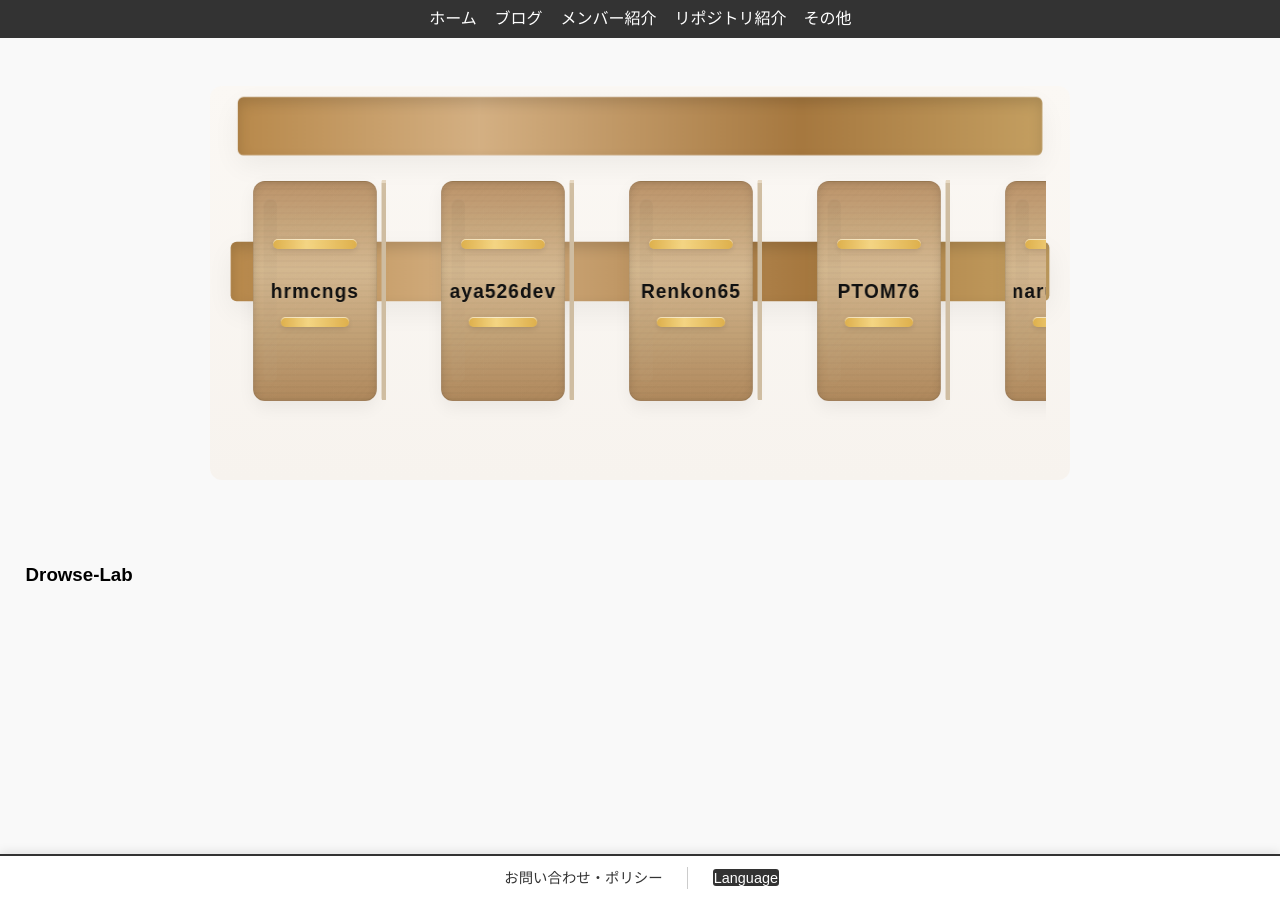
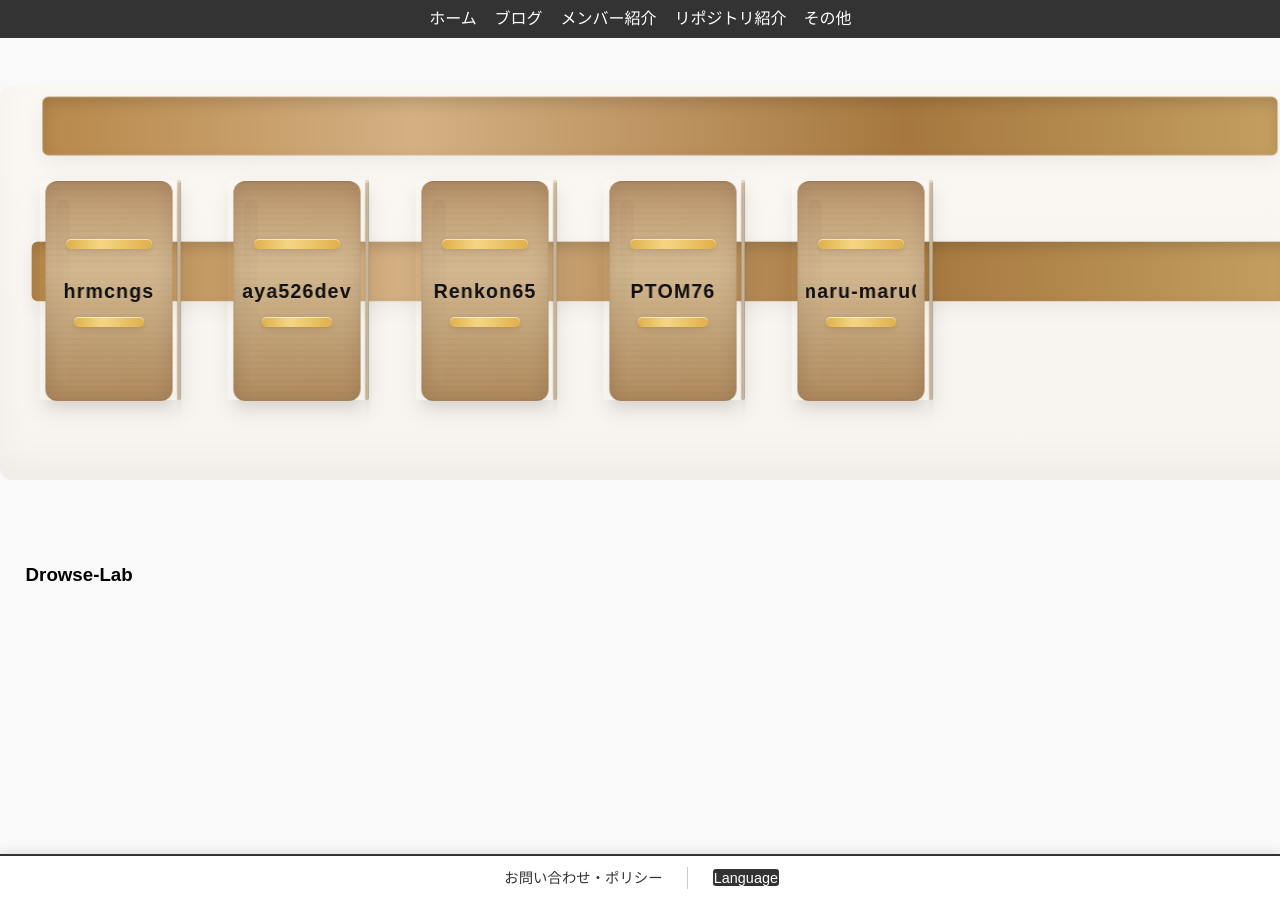
Before and after one commit to Drowse-Lab/Drowse-Lab, a Jekyll site: the page built from diary/index.html, in a window 1280 px wide. Built offline with Jekyll 4.4.1, drawn with Linux system fonts in a browser that asks for light colours; nearby versions of some CDN libraries; some web fonts are replaced; a style sheet for code colours, icons or effects is not loaded.

Commit message:
テスト

```diff
--- a/assets/css/diary.css
+++ b/assets/css/diary.css
@@ -132,65 +132,89 @@
   .diary-link { padding: 14px 14px; }
 }
 /* ===== 3D Book Shelf （該当セクション） ===== */
-/* 棚コンテナ */
+/* ===== diary.css: 本棚（フルブリード＋立体感＋影の整理） =====
+   ここは既存の本棚周りのスタイルを上書きする想定です。
+*/
+
+/* 棚コンテナを画面幅いっぱいに広げ、ページの左端から詰める表示にする */
 .book-shelf{
   position: relative;
+  /* full-bleed：コンテナが中央寄せでもビューポート幅いっぱいに広がる */
+  max-width: none;
+  width: 100vw;
+  margin-left: calc(50% - 50vw);
+  margin-right: calc(50% - 50vw);
+
   perspective: 900px;
   -webkit-perspective: 900px;
   perspective-origin: 50% 30%;
-  margin: 28px auto 10px;
-  max-width: 1120px;
-  padding: 36px 24px 48px; /* 棚をよりゆったり */
+  margin-top: 28px;
+  margin-bottom: 10px;
+  padding: 36px 20px 48px; /* 左寄せに見せるために左右のパディングを控えめに */
   background: linear-gradient(180deg,#fbf8f4 0%, #f7f3ee 100%);
   border-radius: 12px;
+  /* 背景に奥行きを出すための薄い内側シャドウ */
+  box-shadow: inset 0 -18px 32px rgba(0,0,0,0.03);
 }
 
-/* 木の棚板（上段・下段） */
+/* 棚板（上段・下段）：本より一段下に見せる */
 .book-shelf::before,
 .book-shelf::after{
-  content: "";
+  content:"";
   position: absolute;
   left: 2%;
   right: 2%;
   height: 60px;
   background: linear-gradient(90deg, #b8894b 0%, #d4b083 30%, #a6783f 70%, #c49f61 100%);
   border-radius: 6px;
-  box-shadow: inset 0 6px 14px rgba(0,0,0,.14), 0 10px 28px rgba(0,0,0,.06);
+  /* 棚板の深さを出すため、内側の影と手前の柔らかい影で表現 */
+  box-shadow: inset 0 6px 14px rgba(0,0,0,.14), 0 8px 22px rgba(0,0,0,.06);
   z-index: 2;
   transform-origin: center;
 }
 
-/* 上の棚 */
-.book-shelf::before{ top: 8px; transform: translateZ(-24px); }
+/* 上の棚（飾り） */
+.book-shelf::before{
+  top: 8px;
+  transform: translateZ(-24px);
+}
 
-/* 下の棚（本が乗る位置） — 本の底辺と合うように微調整 */
-.book-shelf::after{ top: 156px; transform: translateZ(-8px); }
+/* 下の棚（本が“乗る”位置）：本の底辺に合わせる */
+.book-shelf::after{
+  top: 156px; /* 必要なら 140〜170px で微調整 */
+  transform: translateZ(-8px);
+}
 
-/* optional backdrop inside shelf */
+/* 棚の奥のバックドロップ（ごく薄くして深みを出す） */
 .book-shelf .shelf-backdrop{
   position: absolute;
   left: 2%;
   right: 2%;
   top: 200px;
   height: 80px;
-  background: linear-gradient(180deg, rgba(0,0,0,0.03), rgba(0,0,0,0.01));
+  background: linear-gradient(180deg, rgba(0,0,0,0.02), rgba(0,0,0,0.00));
   border-radius: 4px;
   z-index: 1;
   pointer-events: none;
 }
 
-/* 棚のレール（本の並ぶ領域） */
+/* 棚のレール（本が並ぶ領域）
+   - 左から詰める（start）
+   - 右端の余白はホバーで飛び出しても切れないよう確保する */
 .shelf-rail{
   position: relative;
-  z-index: 6; /* 本を棚板より前面に表示 */
+  z-index: 6; /* 本が棚板より前に来る */
   display: grid;
   grid-auto-flow: column;
   grid-auto-columns: 160px;
   gap: 28px;
+  justify-content: start;           /* 左から詰める */
   overflow-x: auto;
   overflow-y: visible;
-  padding: 18px 10px 32px;
-  padding-inline-end: 320px; /* 右端余白を十分に確保（maru-maru 切れ対策） */
+  /* 左側のパディングは小さめにして左詰めに見せる */
+  padding: 18px 10px 32px 18px;
+  /* 右端余白はまだ確保（ホバーで前に出るため） */
+  padding-inline-end: 320px;
   min-height: 260px;
   scrollbar-width: thin;
   align-items: end;
@@ -198,10 +222,13 @@
   scroll-padding-inline: 24px;
 }
 
-/* 最後の本に余裕を追加 */
+/* 最後の本にさらに余裕を追加して万全にする */
 .shelf-rail .book:last-child { margin-right: 48px; }
 
-/* 1冊（本） */
+/* 1冊（本）の基本
+   - 回転ピボットは底辺
+   - 軽い傾きで立体を示す（Y回転）
+   - 通常時の影は控えめで角度を統一 */
 .book{
   position: relative;
   display: block;
@@ -211,59 +238,67 @@
   box-sizing: border-box;
   appearance: none; border: 0; background: transparent;
   cursor: pointer; outline: none;
-  transform-origin: center bottom;
-  transform: translateZ(0) rotateY(-18deg);
-  -webkit-transform: translateZ(0) rotateY(-18deg);
+
+  transform-origin: center bottom; /* 底辺を軸に回転 */
+  transform: translateZ(0) rotateY(-12deg);
+  -webkit-transform: translateZ(0) rotateY(-12deg);
   transform-style: preserve-3d;
   -webkit-transform-style: preserve-3d;
   -webkit-backface-visibility: hidden;
   backface-visibility: hidden;
+
   transition: transform .28s cubic-bezier(.2,.9,.2,1), filter .18s ease;
   will-change: transform;
+
+  /* 通常時の控えめで自然なドロップシャドウ（一定の方向・角度） */
+  box-shadow: 4px 10px 20px rgba(0,0,0,0.10), inset 0 2px 6px rgba(255,255,255,0.02);
   z-index: 22;
 }
 
-/* hover: 底辺を軸に前へ傾ける */
+/* hover: 底辺を基準に上側が手前に傾く（立体感を強める）
+   - 影は下方向に濃く伸ばす（方向を統一） */
 .book:hover,
 .book.active{
   transform: translateZ(90px) rotateX(-12deg) rotateY(0deg) scale(1.06);
   -webkit-transform: translateZ(90px) rotateX(-12deg) rotateY(0deg) scale(1.06);
-  filter: drop-shadow(0 26px 34px rgba(0,0,0,.32));
+  /* 影の方向を下（＋やや右）に揃えて自然に見えるように */
+  box-shadow: 10px 34px 48px rgba(0,0,0,0.28), 0 4px 14px rgba(0,0,0,0.08);
   z-index: 80;
+  filter: none; /* 不要なフィルタは消す */
 }
 
-/* 背表紙（革っぽい質感） */
+/* 背表紙（革っぽい質感）：縦の繊維、上下の金帯、トップハイライトで立体感を演出 */
 .book-spine{
   position: relative;
   display: block;
   width: 100%;
   height: 100%;
   border-radius: 12px;
-  /* ベースの革色（薄茶）＋繊維っぽい縦方向のテクスチャを重ねる */
   background:
-    linear-gradient(180deg, rgba(255,255,255,0.04), rgba(0,0,0,0.04)),
+    linear-gradient(180deg, rgba(255,255,255,0.05), rgba(0,0,0,0.04)),
     repeating-linear-gradient(0deg, rgba(0,0,0,0.02) 0 2px, transparent 2px 6px),
     linear-gradient(180deg, #b88f63 0%, #d6b98f 40%, #b78f61 100%);
-  border: 1px solid rgba(0,0,0,0.12);
-  box-shadow: inset 0 2px 8px rgba(0,0,0,0.12), 0 6px 18px rgba(0,0,0,0.06);
+  border: 1px solid rgba(0,0,0,0.10);
+  /* 内側の暗がりで厚みを感じさせる */
+  box-shadow: inset 0 6px 20px rgba(0,0,0,0.12), 0 6px 12px rgba(0,0,0,0.04);
   overflow: hidden;
   z-index: 24;
 }
 
-/* 繊維のオーバーレイ（少し斜めの微細ノイズ） */
+/* 繊維のオーバーレイ（ごく細かい斜めノイズ） */
 .book-spine .spine-decor{
   position: absolute;
   inset: 0;
   pointer-events: none;
   background-image:
-    linear-gradient(135deg, rgba(255,255,255,0.02), rgba(255,255,255,0.00)),
+    linear-gradient(135deg, rgba(255,255,255,0.03), rgba(255,255,255,0.00)),
     repeating-linear-gradient(135deg, rgba(0,0,0,0.01) 0 2px, rgba(255,255,255,0.00) 2px 6px);
   mix-blend-mode: overlay;
-  opacity: 0.6;
+  opacity: 0.55;
   z-index: 26;
 }
 
-/* 縦の革パネル（左寄りに入れる装飾） */
+/* 縦の革パネル（左寄り） */
 .book-spine::before{
   content: "";
   position: absolute;
@@ -279,7 +314,7 @@
   transform: skewY(-2deg);
 }
 
-/* 金帯（上と下） */
+/* 金帯の凹凸感を強める（少し光沢） */
 .book-spine .spine-band{
   position: absolute;
   left: 12%;
@@ -287,17 +322,16 @@
   height: 10px;
   border-radius: 6px;
   background: linear-gradient(90deg, #e0b14a 0%, #f7d884 40%, #e0b14a 100%);
-  box-shadow: inset 0 1px rgba(255,255,255,0.6), 0 2px 6px rgba(0,0,0,0.12);
+  box-shadow: 0 2px 6px rgba(0,0,0,0.12), inset 0 1px rgba(255,255,255,0.6);
   z-index: 30;
-  opacity: 0.95;
+  opacity: 0.98;
   transform: translateZ(2px);
 }
 .book-spine .spine-band.top{ top: 26%; width: 68%; margin: 0 auto; }
 .book-spine .spine-band.bottom{ top: 62%; width: 56%; margin: 0 auto; }
 
-/* 小口（厚み） */
+/* 小口（厚み）: 少し幅と影を調整して本が分厚く見えるように */
 .book::after{
-  /* slightly wider and darker small edge to suggest thickness */
   content:"";
   position:absolute;
   left:100%; top:0;
@@ -305,12 +339,13 @@
   transform: rotateY(90deg) translateZ(1px);
   transform-origin: left;
   background: linear-gradient(180deg,#e6d8c2 0 3px,#d1bfa3 3px 6px);
-  border-right: 1px solid rgba(0,0,0,0.08);
+  border-right: 1px solid rgba(0,0,0,0.10);
   border-radius: 2px;
   z-index: 20;
+  box-shadow: 2px 6px 18px rgba(0,0,0,0.08);
 }
 
-/* ラベル（ユーザー名） */
+/* ラベル（ユーザー名）: 中央で読みやすく、トップハイライトで浮かせる */
 .book-title{
   position:absolute;
   inset: 12px 8px;
@@ -323,22 +358,22 @@
   text-shadow: 0 1px 0 rgba(255,255,255,0.08);
   overflow: hidden;
   white-space: nowrap;
-  z-index: 40; /* ラベルは最前面 */
+  z-index: 40;
 }
 .book-title .label{
   display: inline-block;
   font-size: clamp(13px, 1.8vw, 20px);
   letter-spacing: .06em;
   padding: 0 6px;
-  background: rgba(255,255,255,0); /* 透明、必要なら半透明の帯を付けても可 */
+  background: rgba(255,255,255,0); /* 透明。必要なら半透明の帯で可読性UP */
   border-radius: 4px;
   color: #111;
 }
 
-/* 画面幅に応じた調整 */
+/* 画面幅に合わせた調整 */
 @media (max-width: 880px) {
   .book { width: 120px; height: 200px; }
-  .shelf-rail { grid-auto-columns: 140px; padding-inline-end: 200px; gap: 22px; }
+  .shelf-rail { grid-auto-columns: 140px; padding-inline-end: 220px; gap: 22px; }
   .book-title .label { font-size: clamp(12px, 2.6vw, 18px); }
   .book-spine .spine-band.top { top: 24%; }
   .book-spine .spine-band.bottom { top: 60%; }
```
